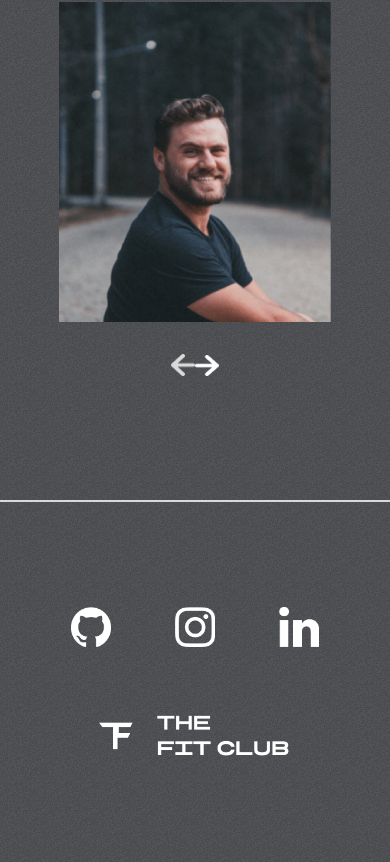
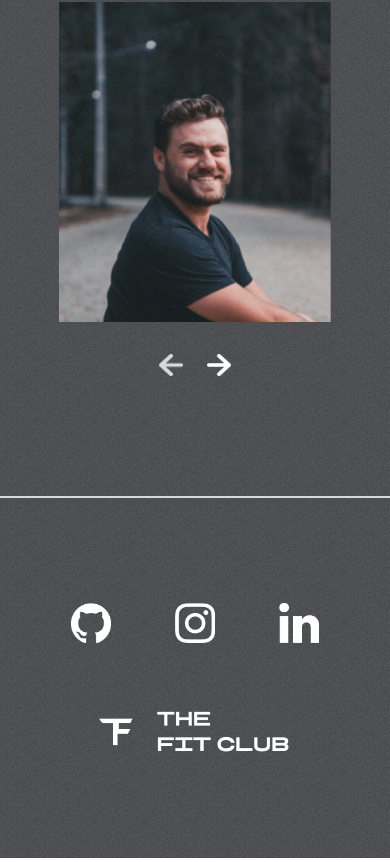
Before and after one commit to eziz-tajiev/fitGym, a React (Vite) app: page / in a window 390 px wide. Shown: the part 5977-6839 px from the top of the page. Built offline with nearby package versions, Linux system fonts and the light colour scheme.

Commit message:
fixed testimonials section

```diff
--- a/src/components/Testimonials/Testimonials.css
+++ b/src/components/Testimonials/Testimonials.css
@@ -36,14 +36,13 @@
   position: relative;
 }
 
-.right-t > img{
+.right-t > img {
   position: absolute;
   width: 17rem;
   height: 20rem;
   object-fit: cover;
   right: 8rem;
   top: 2rem;
-
 }
 
 .right-t > :nth-child(1) {
@@ -67,17 +66,15 @@
 
 .arrows {
   display: flex;
-  gap: 1rem;
+  gap: 1.5rem;
   position: absolute;
   bottom: 1rem;
   left: 3rem;
-
 }
 
 .arrows > img {
   width: 1.5rem;
   cursor: pointer;
-
 }
 
 @media screen and (max-width: 768px) {
@@ -101,23 +98,19 @@
   .right-t > div {
     display: none;
     position: relative;
-
   }
 
   .right-t > img {
     top: 0;
     right: 0;
     position: relative;
-
   }
 
   .right-t > :last-child {
     display: block;
     bottom: 0;
     left: 0;
+    display: flex;
+    gap: 1.5em;
   }
-
-
-
-
 }
```
